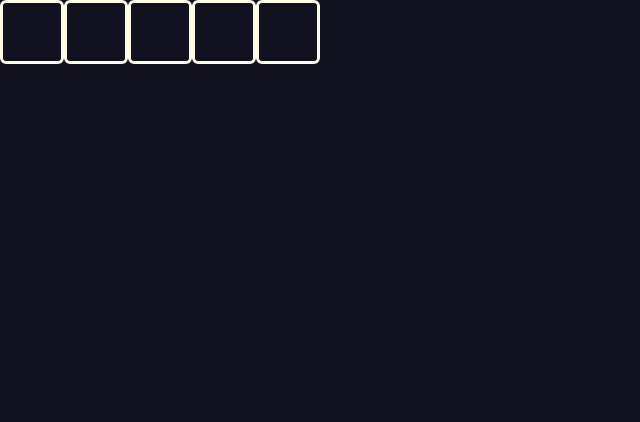
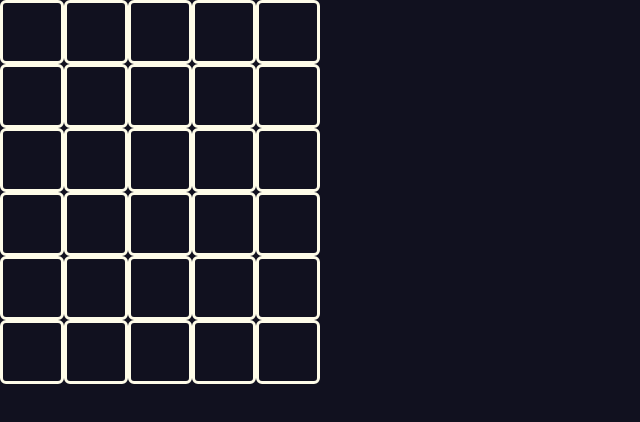
Before and after one commit to jandriw/my_svelte_worlde, a SvelteKit app: page / in a window 1280 px wide. Shown: the top 422 px of the page, without its empty margins (0-640 px from the left). Built offline with nearby package versions, Linux system fonts and the light colour scheme.

Commit message:
reactive display fixed and keyboard event upgraded

```diff
--- a/src/components/Letter.svelte
+++ b/src/components/Letter.svelte
@@ -1,21 +1,15 @@
-<script>
-    export let word
-    export let letterIndex
+<script lang="ts">
+    export let currentGuess: string []
+    export let letterIndex: number
 
-    $: letter = word[letterIndex] || ""
-
-    //if (word[letterIndex] !== undefined) {
-    //    letter = word[letterIndex]
-    //}
-
-    console.log("word desde Letter:", word)
-    console.log("letterIndex:", letterIndex)
-    console.log("letter:", letter)
+    let voidSpot: string = ""
 
 </script>
 
-
-
 <div class="h-16 w-16 border-[3px] rounded-md border-yellow-50 text-white font-bold text-5xl flex items-center justify-center leading-none">
-    {letter}
+    {#if currentGuess[letterIndex] === undefined}
+        {voidSpot}
+    {:else}
+        {currentGuess[letterIndex]}
+    {/if}
 </div>
--- a/src/components/Word.svelte
+++ b/src/components/Word.svelte
@@ -1,15 +1,16 @@
-<script>
+<script lang="ts">
     import Letter from '../components/Letter.svelte'
 
-    export let currentGuess
+    export let currentGuess: string[]
 
-    $: word = currentGuess
+    currentGuess = currentGuess
 
-    console.log("word desde Word:", word)
 </script>
 
 <div class="flex">
     {#each Array(5) as _, i }
-        <Letter {word} letterIndex={i} />
+        <Letter {currentGuess} letterIndex={i} />
     {/each}
 </div>
+
+<p> {currentGuess} </p>
--- a/src/routes/+page.svelte
+++ b/src/routes/+page.svelte
@@ -1,16 +1,38 @@
-<script>
+<script lang="ts">
     import Word from "../components/Word.svelte";
 
-    let currentGuess = []
+    let currentGuess: string[] = []
+    let userGuesses: string[][] = []
+    let boardIndex: number = 0
 
-    const handleKeydown = (e) => {
-        let word = e.key.toUpperCase()
-        currentGuess.push(word)
-        console.log("currentGuess desde page:", currentGuess)
+    const handleKeydown = (e: KeyboardEvent) => {
+        const {key} = e
+
+        if (e.code === "Backspace") {
+            currentGuess.pop()
+            currentGuess = currentGuess
+        } else if (e.key.length === 1 && e.key.match(/[a-z]/i) && currentGuess.length < 5) {
+            let letter = e.key.toUpperCase()
+            currentGuess = [...currentGuess, letter]
+        } else if (e.code === "Enter" && currentGuess.length < 5) {
+            //Alert: Not enought letters
+            console.log("La palabra debe tener 5 letas")
+        } else if (e.code === "Enter") {
+            //Check word and update boardIndex
+            userGuesses = [...userGuesses, currentGuess]
+            currentGuess = []
+            boardIndex += 1
+            console.log("Cheking word...")
+            console.log(userGuesses)
+            console.log(boardIndex)
+        }
+        console.log(currentGuess)
     }
 
 </script>
 
 <svelte:window on:keydown={handleKeydown}/>
 
-<Word {currentGuess}/>
+{#each Array(6) as _, i}
+    <Word {currentGuess} />
+{/each}
```
